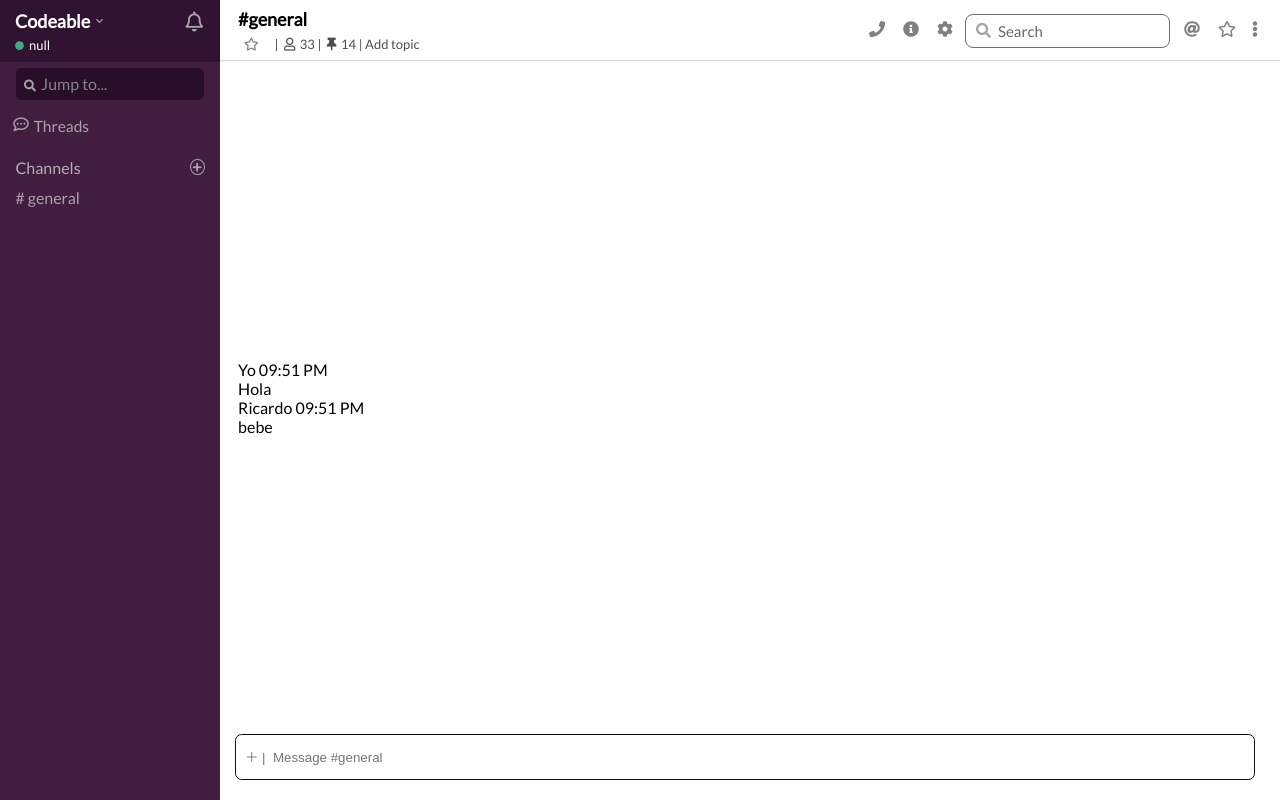
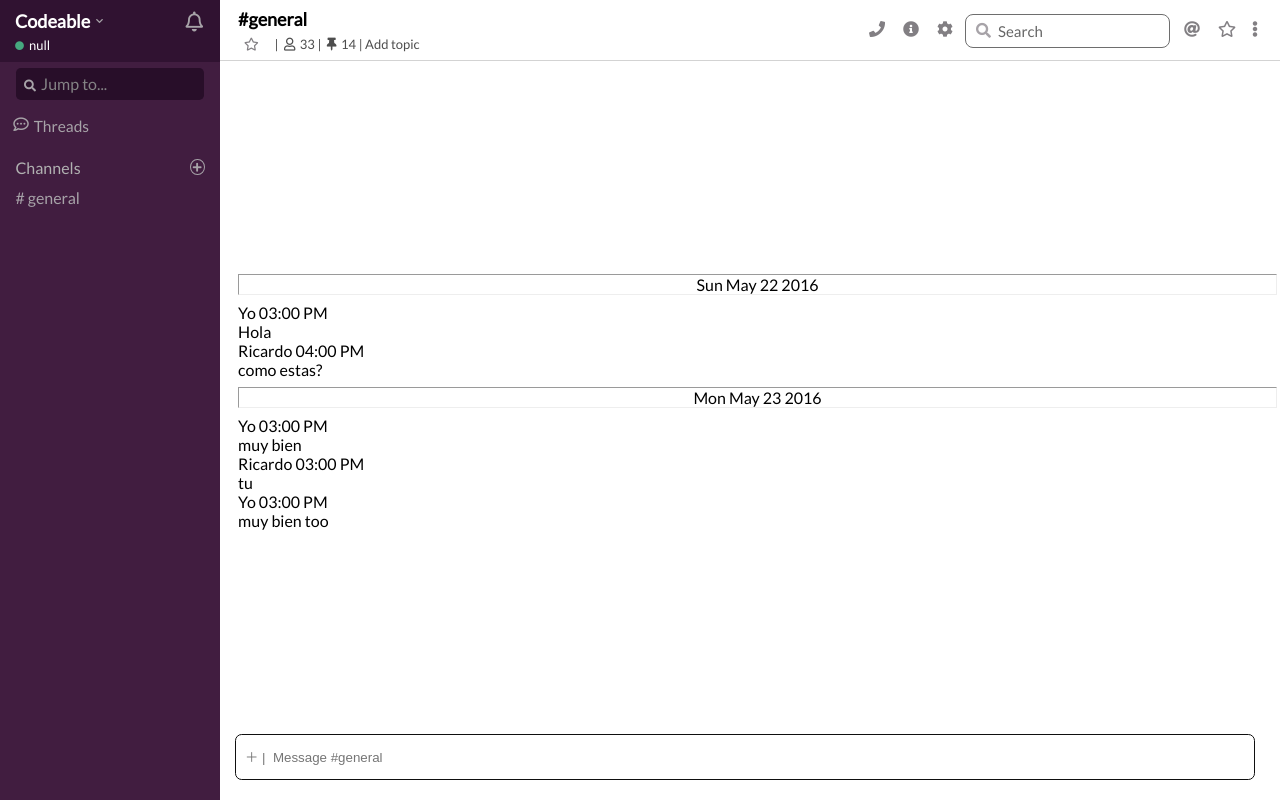
Before and after one commit to CesarCachay/js-slack-clon, a website: page public/main.html in a window 1280 px wide. Drawn offline with Linux system fonts and the light colour scheme.

Commit message:
Add code for grouping messages (#63)

```diff
--- a/public/js/main.js
+++ b/public/js/main.js
@@ -5,18 +5,27 @@ let currentChannels = [
       {
         author: "Yo",
         content: "Hola",
-        timestamp: new Date().toLocaleTimeString(undefined, {
-          hour: "2-digit",
-          minute: "2-digit"
-        })
+        timestamp: new Date("May 22, 2016 15:00:00")
       },
       {
         author: "Ricardo",
-        content: "bebe",
-        timestamp: new Date().toLocaleTimeString(undefined, {
-          hour: "2-digit",
-          minute: "2-digit"
-        })
+        content: "como estas?",
+        timestamp: new Date("May 22, 2016 16:00:00")
+      },
+      {
+        author: "Yo",
+        content: "muy bien",
+        timestamp: new Date("May 23, 2016 15:00:00")
+      },
+      {
+        author: "Ricardo",
+        content: "tu",
+        timestamp: new Date("May 23, 2016 15:00:00")
+      },
+      {
+        author: "Yo",
+        content: "muy bien too",
+        timestamp: new Date("May 23, 2016 15:00:00")
       }
     ]
   }
@@ -119,10 +128,7 @@ function receiveComment(inputMessage) {
   const newMessage = {
     author: inputMessage.user,
     content: inputMessage.message,
-    timestamp: new Date().toLocaleTimeString(undefined, {
-      hour: "2-digit",
-      minute: "2-digit"
-    })
+    timestamp: new Date()
   };
 
   let channel = currentChannels.find(obj => {
@@ -146,7 +152,7 @@ function makeComment() {
   inputElement.parentElement.reset();
 }
 
-// Render the messages TO DO
+// Render the messages
 function renderComments(channelName) {
   localStorage.setItem("activeChannel", channelName);
   document.getElementById("channel-title").innerText = `#${channelName}`;
@@ -157,12 +163,29 @@ function renderComments(channelName) {
 
   let msgDisplay = document.getElementsByClassName("msg-display")[0];
   msgDisplay.innerHTML = "";
+
+  var tempTime = "";
   channel.messages.forEach(channelMessage => {
+    const divMessageGroup = document.createElement("hr");
+    divMessageGroup.className = "message-group";
+    divMessageGroup.innerHTML = `${channelMessage.timestamp.toDateString()}`;
     const divMessage = document.createElement("div");
-    divMessage.innerHTML = `<p class="message-item">${channelMessage.author} ${
-      channelMessage.timestamp
-    }</p> <p>${channelMessage.content}</p>`;
-    msgDisplay.appendChild(divMessage);
+
+    divMessage.innerHTML = `<p class="message-item">${
+      channelMessage.author
+    } ${channelMessage.timestamp.toLocaleTimeString(undefined, {
+      hour: "2-digit",
+      minute: "2-digit"
+    })}</p> <p>${channelMessage.content}</p>`;
+
+    //For grouping messages
+    if (channelMessage.timestamp.getDate() != tempTime) {
+      msgDisplay.appendChild(divMessageGroup);
+      msgDisplay.appendChild(divMessage);
+    } else {
+      msgDisplay.appendChild(divMessage);
+    }
+    tempTime = channelMessage.timestamp.getDate();
   });
   document
     .querySelector(".msg-display")
--- a/public/styles/style.css
+++ b/public/styles/style.css
@@ -335,6 +335,10 @@ span {
   padding-left: 15px;
 }
 
+.message-group {
+  text-align: center;
+}
+
 .input-msg {
   width: 100%;
   grid-template-columns: 44px 1fr 22px 22px;
```
